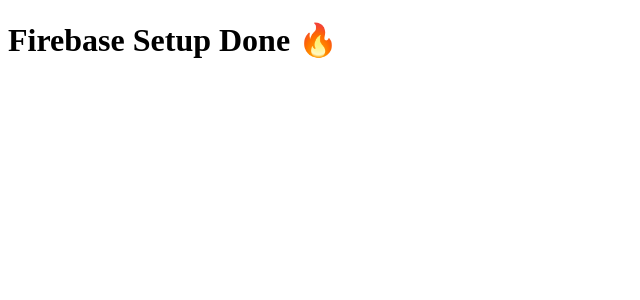
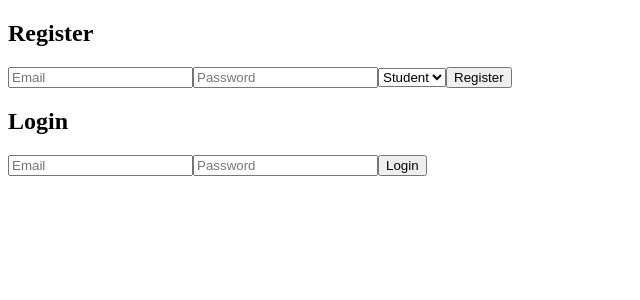
Before and after one commit to Kishoreram2004/query-system, a React (Create React App) app: page / in a window 1280 px wide. Shown: the top 300 px of the page, without its empty margins (0-640 px from the left). Built offline with nearby package versions, Linux system fonts and the light colour scheme; no server answers.

Commit message:
login and register page

```diff
--- a/src/App.js
+++ b/src/App.js
@@ -1,9 +1,13 @@
-import { auth } from "./firebase/config";
+import Login from "./pages/Login";
+import Register from "./pages/Register";
 
 function App() {
-  console.log("Firebase Connected:", auth);
-
-  return <h1>Firebase Setup Done 🔥</h1>;
+  return (
+    <div>
+      <Register />
+      <Login />
+    </div>
+  );
 }
 
 export default App;
--- a/src/pages/Login.jsx
+++ b/src/pages/Login.jsx
@@ -0,0 +1,31 @@
+import { useState } from "react";
+import { loginUser } from "../services/authService";
+
+export default function Login() {
+  const [email, setEmail] = useState("");
+  const [password, setPassword] = useState("");
+
+  const handleLogin = async () => {
+    await loginUser(email, password);
+    alert("Login Successful");
+  };
+
+  return (
+    <div>
+      <h2>Login</h2>
+
+      <input
+        placeholder="Email"
+        onChange={(e) => setEmail(e.target.value)}
+      />
+
+      <input
+        type="password"
+        placeholder="Password"
+        onChange={(e) => setPassword(e.target.value)}
+      />
+
+      <button onClick={handleLogin}>Login</button>
+    </div>
+  );
+}
--- a/src/pages/Register.jsx
+++ b/src/pages/Register.jsx
@@ -0,0 +1,38 @@
+import { useState } from "react";
+import { registerUser } from "../services/authService";
+
+export default function Register() {
+  const [email, setEmail] = useState("");
+  const [password, setPassword] = useState("");
+  const [role, setRole] = useState("student");
+
+  const handleRegister = async () => {
+    await registerUser(email, password, role);
+    alert("User Registered");
+  };
+
+  return (
+    <div>
+      <h2>Register</h2>
+
+      <input
+        placeholder="Email"
+        onChange={(e) => setEmail(e.target.value)}
+      />
+
+      <input
+        type="password"
+        placeholder="Password"
+        onChange={(e) => setPassword(e.target.value)}
+      />
+
+      <select onChange={(e) => setRole(e.target.value)}>
+        <option value="student">Student</option>
+        <option value="staff">Staff</option>
+        <option value="admin">Admin</option>
+      </select>
+
+      <button onClick={handleRegister}>Register</button>
+    </div>
+  );
+}
```
